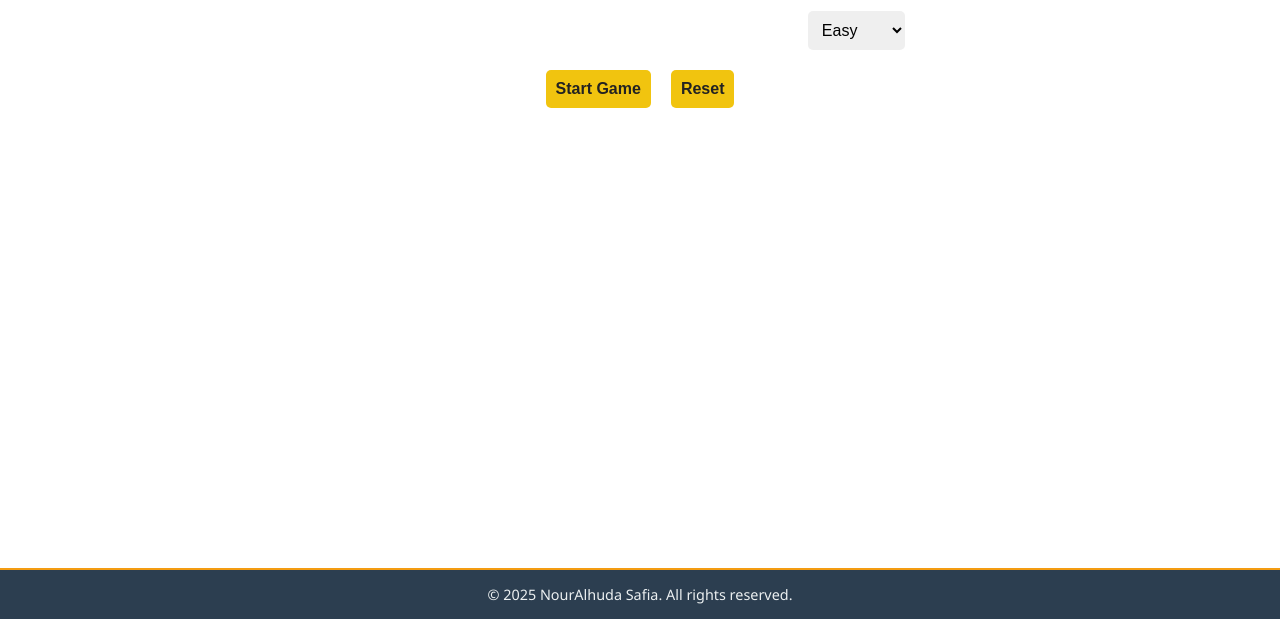
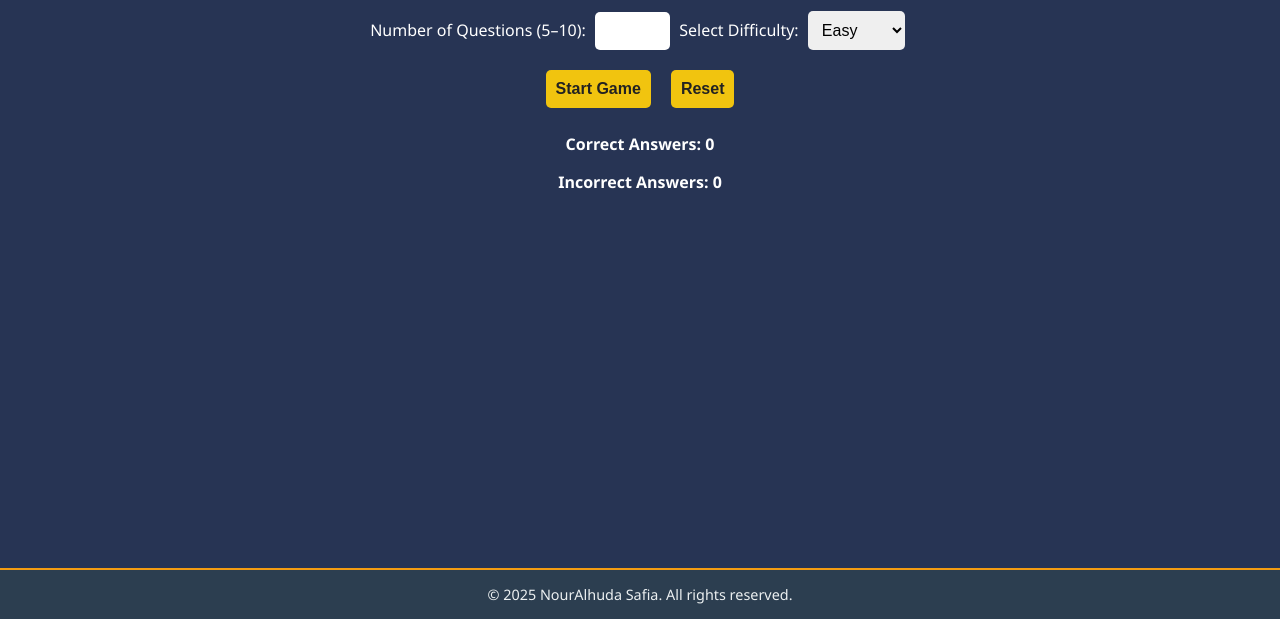
Before and after one commit to noorghazwan/trivia-game, a plain HTML site: page index.html in a window 1280 px wide. Shown: the part 181-800 px from the top of the page. Drawn offline with Linux system fonts and the light colour scheme.

Commit message:
Update style.css

```diff
--- a/style.css
+++ b/style.css
@@ -5,7 +5,7 @@ html, body {
 
 body {
   font-family: 'Segoe UI', Tahoma, Geneva, Verdana, sans-serif;
-  background: linear-gradient(#273454);
+  background-color: #273454;
   color: #fff;
   display: flex;
   flex-direction: column;
```
